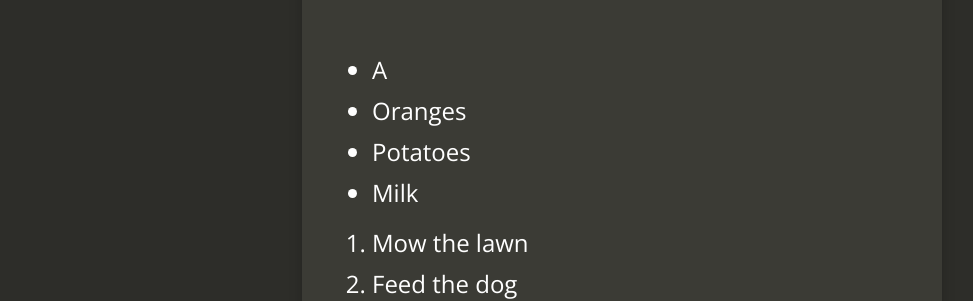
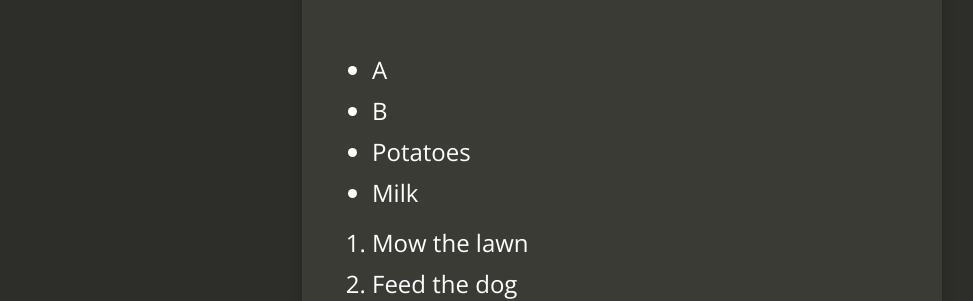
Before and after one commit to eski1337/lblb-it-ffd00, a Jekyll site: the page built from _posts/1999-01-01-template.md, in a window 1280 px wide. Shown: the part 1471-1772 px from the top of the page, without its empty margins (18-991 px from the left). Built offline with Jekyll 4.4.1, drawn with Linux system fonts in a browser that asks for light colours; nearby versions of some CDN libraries; comment, search, counter and statistics services are not loaded.

Commit message:
1999-01-01-template.md: changed

```diff
--- a/_posts/1999-01-01-template.md
+++ b/_posts/1999-01-01-template.md
@@ -45,7 +45,7 @@ lorem _ipsum_
 2
 
 * A
-* Oranges
+* B
 * Potatoes
 * Milk
 
```
